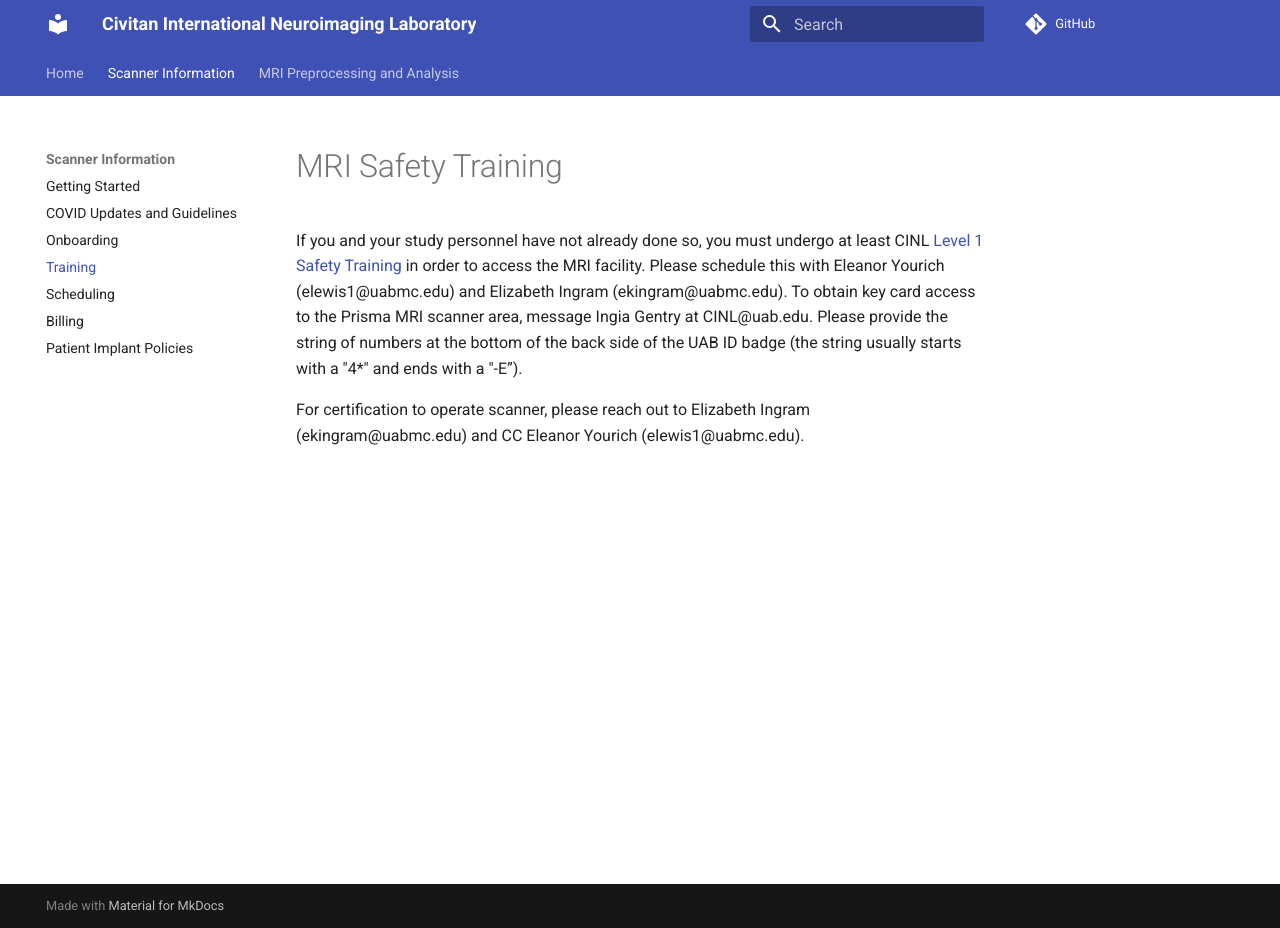
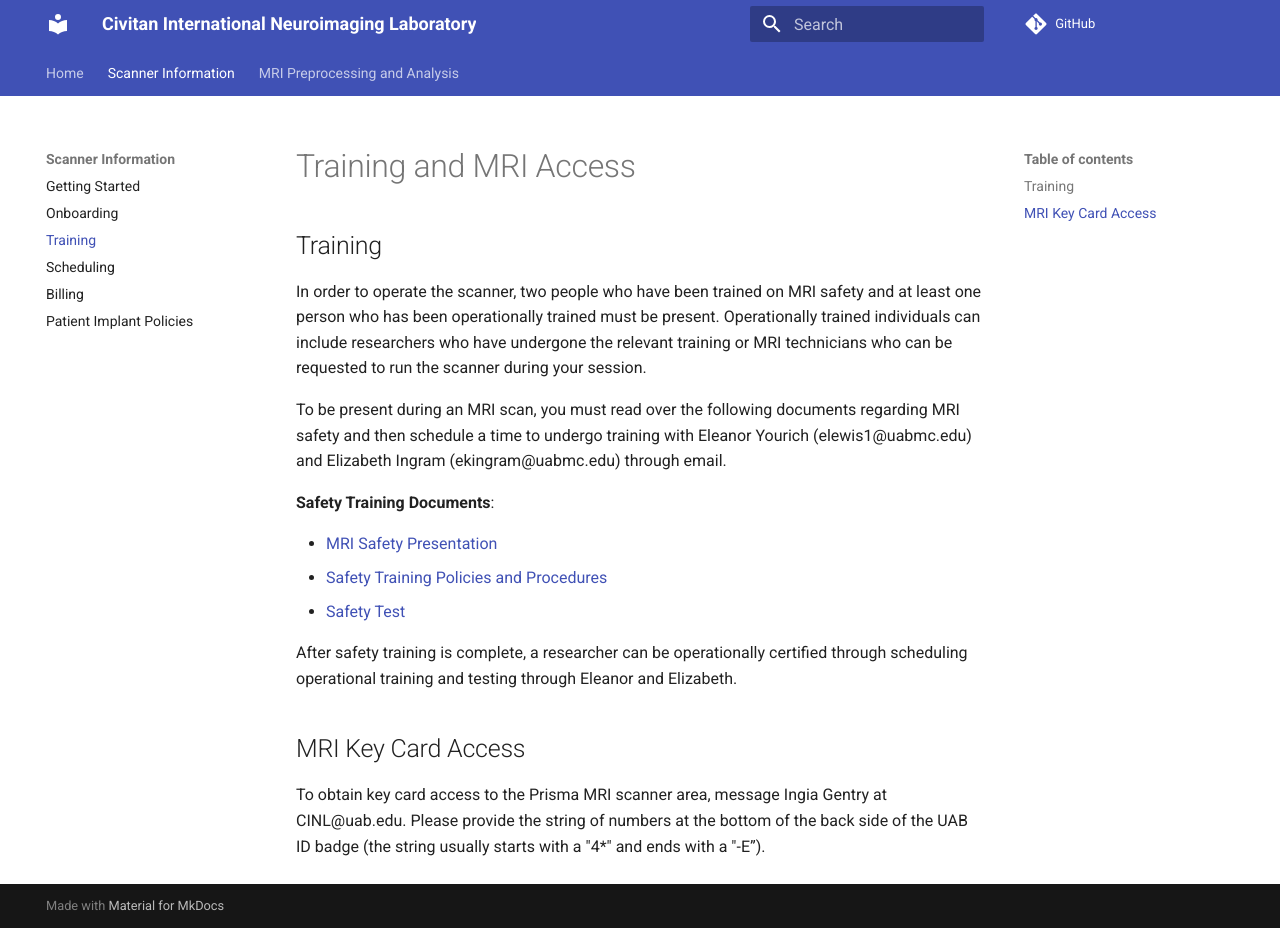
Before and after one commit to UAB-CINL/UAB-CINL.github.io, an MkDocs documentation site: the page built from docs/scanner/training.md, in a window 1280 px wide and 928 px high. Built offline with MkDocs 1.6.1 and Material for MkDocs 9.7.7, drawn with Linux system fonts in a browser that asks for light colours; comment, search, counter and statistics services are not loaded.

Commit message:
make some edits to training and implants as well as remove covid page

```diff
--- a/docs/scanner/training.md
+++ b/docs/scanner/training.md
@@ -1,5 +1,19 @@
-# MRI Safety Training
+# Training and MRI Access
 
-If you and your study personnel have not already done so, you must undergo at least CINL [Level 1 Safety Training](https://uab365.sharepoint.com/:b:/r/sites/som/circ/cinl/Shared%20Documents/CINLPrismaSafetyTraining.pdf?csf=1&web=1&e=xClmHX) in order to access the MRI facility. Please schedule this with Eleanor Yourich (elewis1@uabmc.edu) and Elizabeth Ingram (ekingram@uabmc.edu). To obtain key card access to the Prisma MRI scanner area, message Ingia Gentry at CINL@uab.edu. Please provide the string of numbers at the bottom of the back side of the UAB ID badge (the string usually starts with a "4*" and ends with a "-E”).
+## Training
 
-For certification to operate scanner, please reach out to Elizabeth Ingram (ekingram@uabmc.edu) and CC Eleanor Yourich (elewis1@uabmc.edu).
+In order to operate the scanner, two people who have been trained on MRI safety and at least one person who has been operationally trained must be present. Operationally trained individuals can include researchers who have undergone the relevant training or MRI technicians who can be requested to run the scanner during your session.
+
+To be present during an MRI scan, you must read over the following documents regarding MRI safety and then schedule a time to undergo training with Eleanor Yourich (elewis1@uabmc.edu) and Elizabeth Ingram (ekingram@uabmc.edu) through email.
+
+**Safety Training Documents**:
+
+- [MRI Safety Presentation](https://uab365.sharepoint.com/:b:/r/sites/som/circ/cinl/Shared%20Documents/Training/L2%20MRI%20Safety%20Presentation.pdf?csf=1&web=1&e=1mkBXW)
+- [Safety Training Policies and Procedures](https://uab365.sharepoint.com/:b:/r/sites/som/circ/cinl/Shared%20Documents/Training/L2%20Safety%20Training.pdf?csf=1&web=1&e=GcfDmX)
+- [Safety Test](https://uab365.sharepoint.com/:b:/r/sites/som/circ/cinl/Shared%20Documents/Training/L2%20Safety%20Test.pdf?csf=1&web=1&e=6vTyPl)
+
+After safety training is complete, a researcher can be operationally certified through scheduling operational training and testing through Eleanor and Elizabeth.
+
+## MRI Key Card Access
+
+To obtain key card access to the Prisma MRI scanner area, message Ingia Gentry at CINL@uab.edu. Please provide the string of numbers at the bottom of the back side of the UAB ID badge (the string usually starts with a "4*" and ends with a "-E”).
--- a/mkdocs.yml
+++ b/mkdocs.yml
@@ -33,7 +33,6 @@ nav:
   - Home: 'index.md'
   - Scanner Information:
     - Getting Started: scanner/getting_started.md
-    - COVID Updates and Guidelines: scanner/covid.md
     - Onboarding: scanner/onboarding.md
     - Training: scanner/training.md
     - Scheduling: scanner/scheduling.md
```
Also changed, not shown: docs/scanner/covid.md (deleted, +0 -1 lines), docs/scanner/getting_started.md (+5 -1 lines), docs/scanner/implants.md (+7 -1 lines).
